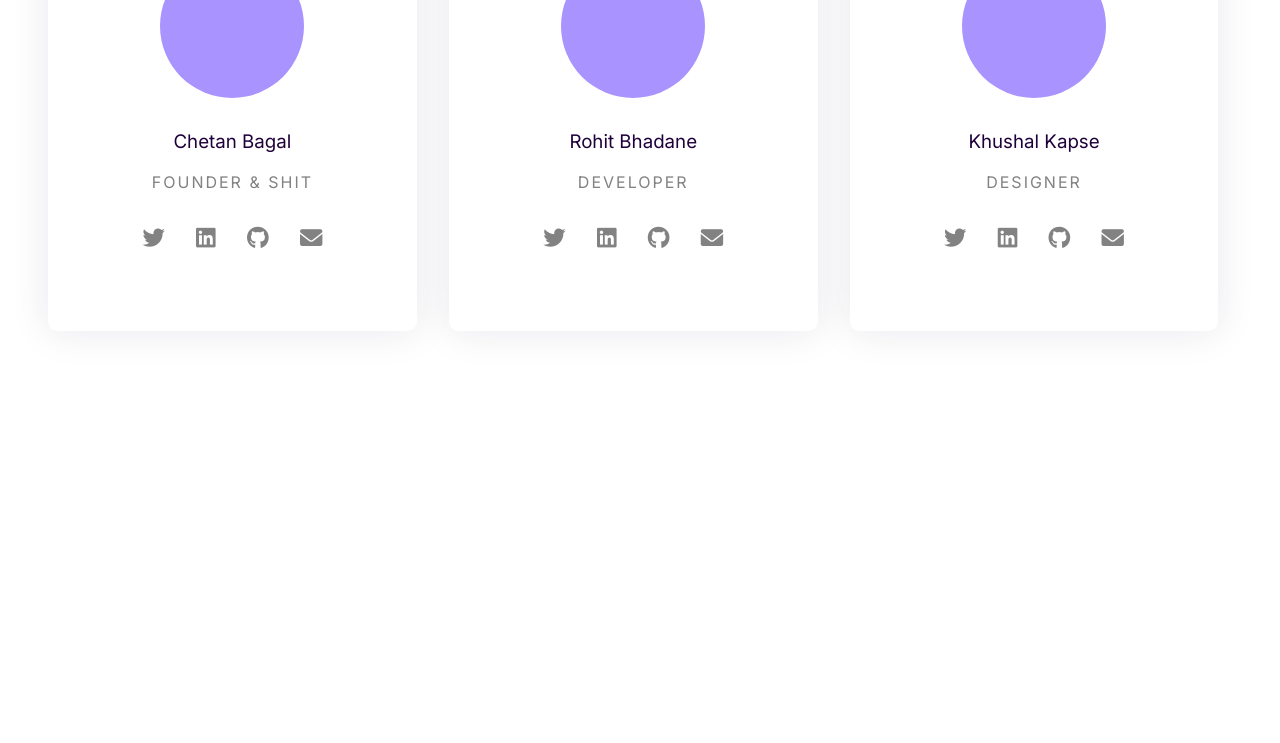
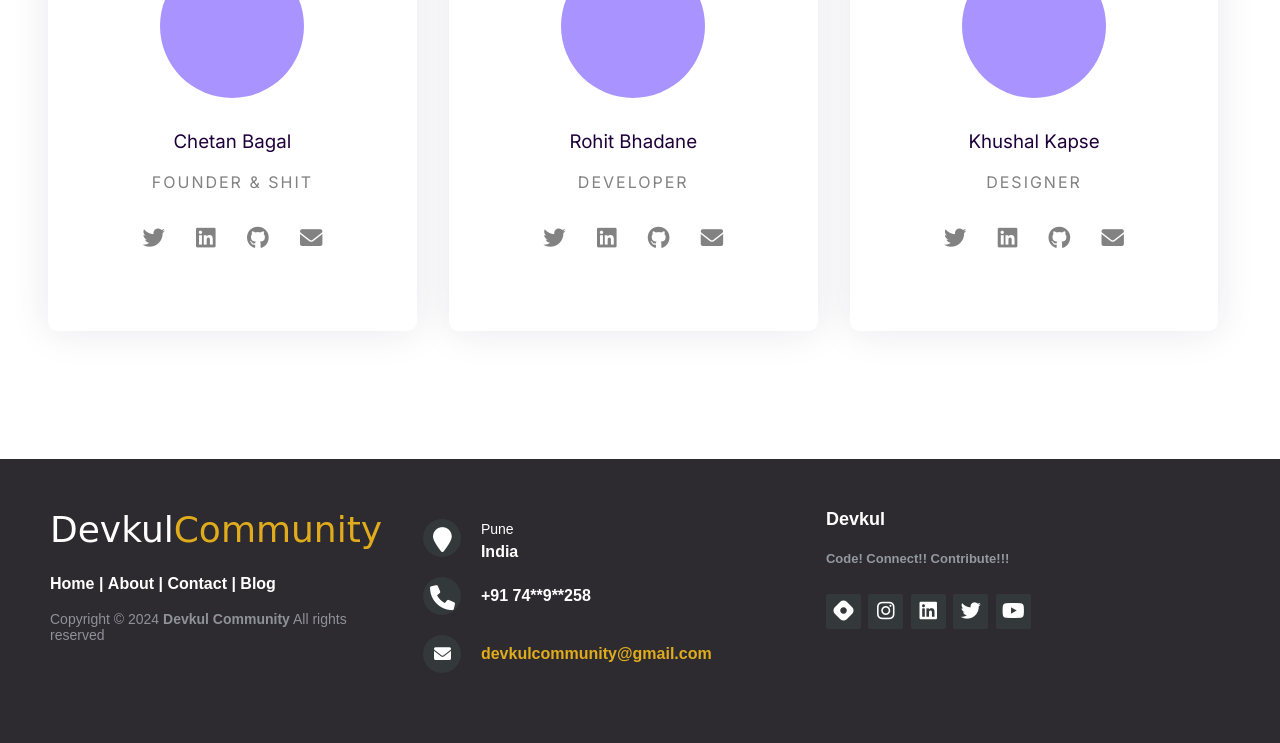
Before and after one commit to wight-in-tech/Devkul-Website, a plain HTML site: page index.html in a window 1280 px wide. Shown: the part 2889-3632 px from the top of the page. Before the commit the page ends 3268 px from the top, so only its background shows below. Drawn offline with nearby package versions, Linux system fonts and the light colour scheme.

Commit message:
Update index.html Day 6

```diff
--- a/index.html
+++ b/index.html
@@ -227,6 +227,59 @@
 
 
 
+  <footer class="footer-distributed">
+
+    <div class="footer-left">
+        <h3>Devkul<span>Community</span></h3>
+
+        <p class="footer-links">
+            <a href="#">Home</a>
+            |
+            <a href="#">About</a>
+            |
+            <a href="#">Contact</a>
+            |
+            <a href="#">Blog</a>
+        </p>
+
+        <p class="footer-company-name">Copyright © 2024 <strong>Devkul Community</strong> All rights reserved</p>
+    </div>
+
+    <div class="footer-center">
+        <div>
+            <i class="fa fa-map-marker"></i>
+            <p><span>Pune</span>
+                India</p>
+        </div>
+
+        <div>
+            <i class="fa fa-phone"></i>
+            <p>+91 74**9**258</p>
+        </div>
+        <div>
+            <i class="fa fa-envelope"></i>
+            <p><a href="mailto:sagar00001.co@gmail.com">devkulcommunity@gmail.com</a></p>
+        </div>
+    </div>
+    <div class="footer-right">
+        <p class="footer-company-about">
+            <span>Devkul</span>
+            <strong>Code! Connect!! Contribute!!!</strong>
+        </p>
+        <div class="footer-icons">
+            <a href="#"><i class="fa-brands fa-hashnode"></i></a>
+            <a href="#"><i class="fab fa-instagram"></i></a>
+            <a href="#"><i class="fab fa-linkedin"></i></a>
+            <a href="#"><i class="fab fa-twitter"></i></a>
+            <a href="#"><i class="fab fa-youtube"></i></a>
+        </div>
+    </div>
+</footer>
+
+
+
+
+
 
 </body>
 
```
